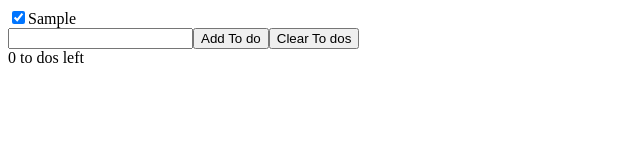
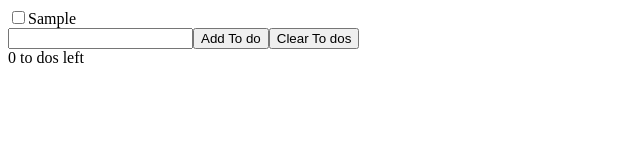
Before and after one commit to wjakobsmeier/personal-development, a React (Create React App) app in the folder learn-react-in-thirty-minutes/: page / in a window 1280 px wide. Both pictures are taken after typing "Sample" into the empty fields and a click on the button "Add To do". Shown: the top 160 px of the page, without its empty margins (0-640 px from the left). Built offline with nearby package versions, Linux system fonts and the light colour scheme.

Commit message:
to do checkbox toggles and saves and restores from localstorage
time stamp:
25:33

```diff
--- a/learn-react-in-thirty-minutes/src/App.js
+++ b/learn-react-in-thirty-minutes/src/App.js
@@ -24,6 +24,17 @@ function App() {
         localStorage.setItem(LOCAL_STORAGE_KEY, JSON.stringify(todos))
     }, [todos])
 
+    function toggleTodo(id) {
+        // copy
+        const newTodos = [...todos];
+        const updatedTodo = newTodos.find(todo => todo.id === id);
+        // modify
+        updatedTodo.isCompleted = !updatedTodo.isCompleted;
+        // set/overwrite to do list
+        console.log('newTodos: ', newTodos);
+        setTodos(newTodos);
+    }
+
     function handleAddTodo(event) {
         const name = todoNameRef.current.value;
         // if input is empty do nothing
@@ -32,17 +43,16 @@ function App() {
         }
         // add the new to do to the list of all to dos
         setTodos(prevTodos => {
-            return [...prevTodos, { id: uuidv4(), name: name, isComplete: false }]
+            return [...prevTodos, { id: uuidv4(), name: name, isCompleted: false }]
         })
         // clear the inpiut
         todoNameRef.current.value = null;
-        console.log('name: ', name);
     }
 
     useState([])
     return (
         <>
-            <TodoList todos={todos} />
+            <TodoList todos={todos} toggleTodo={toggleTodo} />
             <input ref={todoNameRef} type="text" />
             <button onClick={handleAddTodo}>Add To do</button>
             <button>Clear To dos</button>
--- a/learn-react-in-thirty-minutes/src/Todo.js
+++ b/learn-react-in-thirty-minutes/src/Todo.js
@@ -1,12 +1,16 @@
 import React from 'react'
 
-export default function Todo({ todo }) {
+export default function Todo({ todo, toggleTodo }) {
+
+    function handleTodoClick() {
+        toggleTodo(todo.id)
+    }
+
     return (
         <div>
             <label>
-                <input type="checkbox" checked="{ todo.isCompleted }" />
+                <input type="checkbox" checked={ todo.isCompleted } onChange={handleTodoClick} />
                 { todo.name }
-                { todo.isCompleted }
             </label>
         </div>
     )
--- a/learn-react-in-thirty-minutes/src/TodoList.js
+++ b/learn-react-in-thirty-minutes/src/TodoList.js
@@ -1,10 +1,10 @@
 import React from 'react'
 import Todo from './Todo'
 
-export default function TodoList({ todos }) {
+export default function TodoList({ todos, toggleTodo }) {
     return (
         todos.map(todo => {
-            return <Todo key={todo.id} todo={todo} />
+            return <Todo key={todo.id} toggleTodo={toggleTodo} todo={todo} />
         })
     )
 }
```
Also changed, not shown: 1 other file (tests, documents, lock files or other folders).
